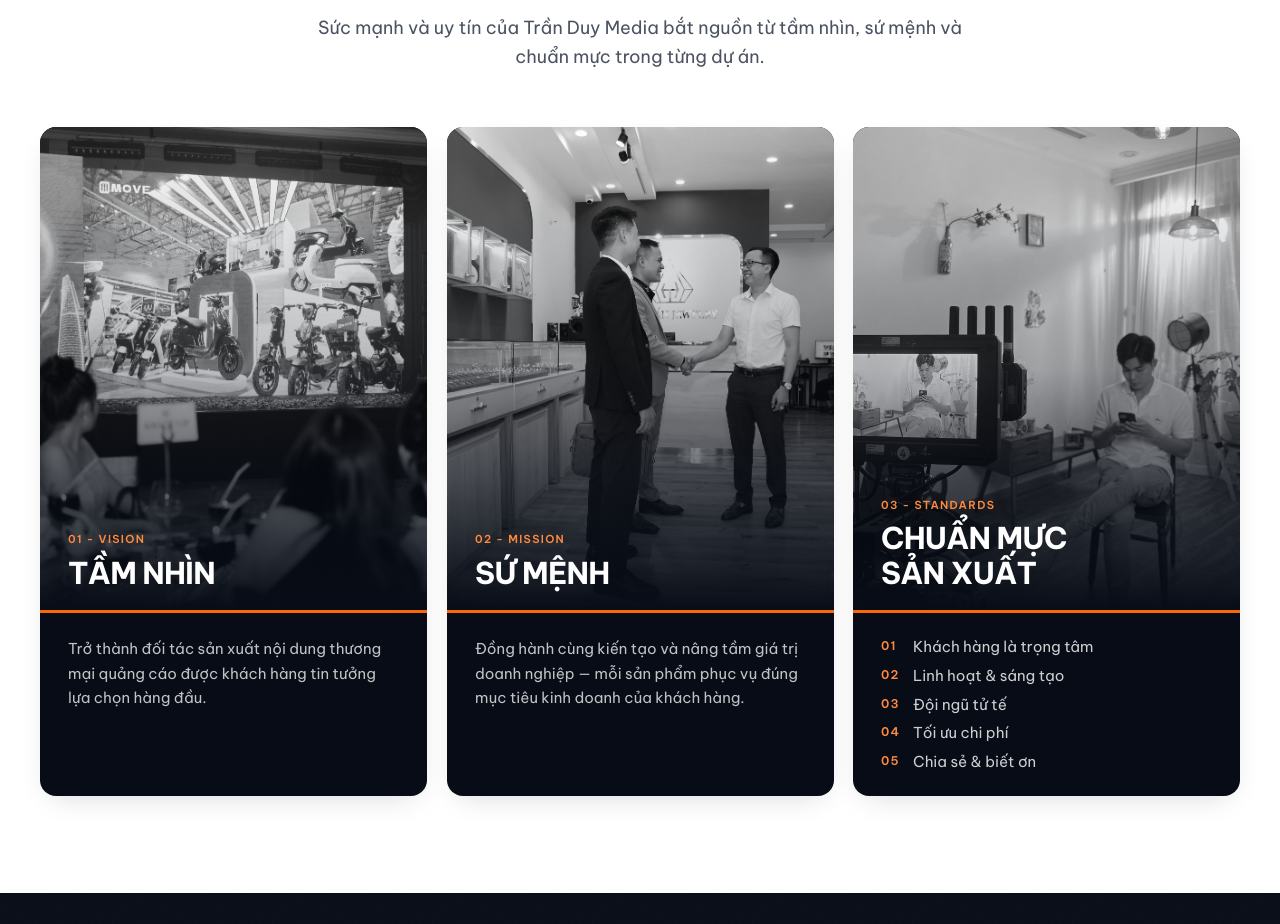
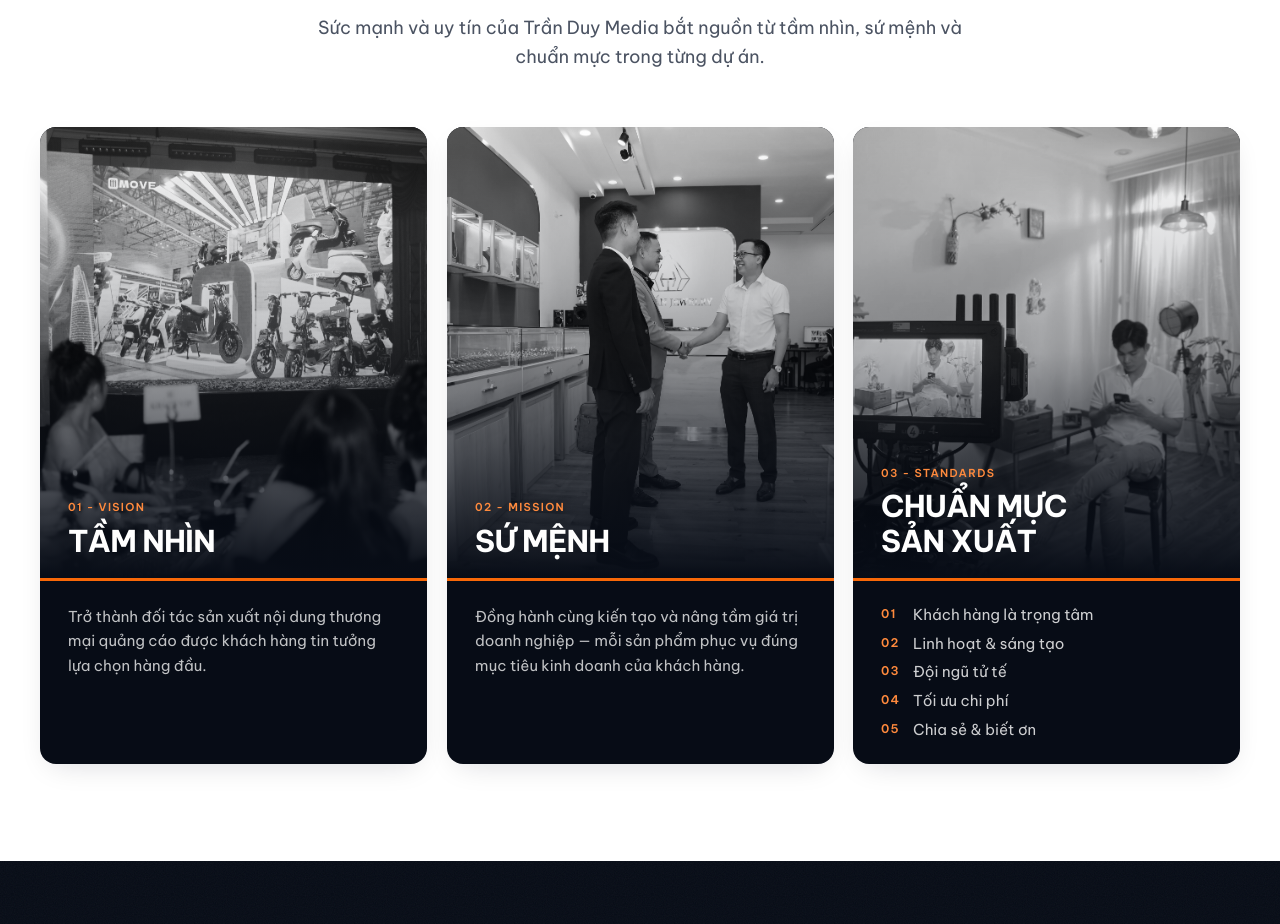
Before and after one commit to buiphucnhannn/TranDuyMedia, a Next.js app in the folder fe/: page /gioi-thieu in a window 1280 px wide. Shown: the part 1860-2784 px from the top of the page. Built offline with nearby package versions, Linux system fonts and the light colour scheme; no server answers.

Commit message:
feat: add about page with company profile, core values, and capabilities showcase

```diff
--- a/fe/src/app/(site)/gioi-thieu/page.js
+++ b/fe/src/app/(site)/gioi-thieu/page.js
@@ -174,7 +174,7 @@ function CoreValues() {
               data-reveal="scale"
               style={{ "--reveal-delay": `${i * 110}ms` }}
             >
-              <div className="relative aspect-4/3 overflow-hidden md:aspect-4/5">
+              <div className="relative aspect-4/3 overflow-hidden md:aspect-[6/7]">
                 <Image
                   src={c.image}
                   alt=""
```
